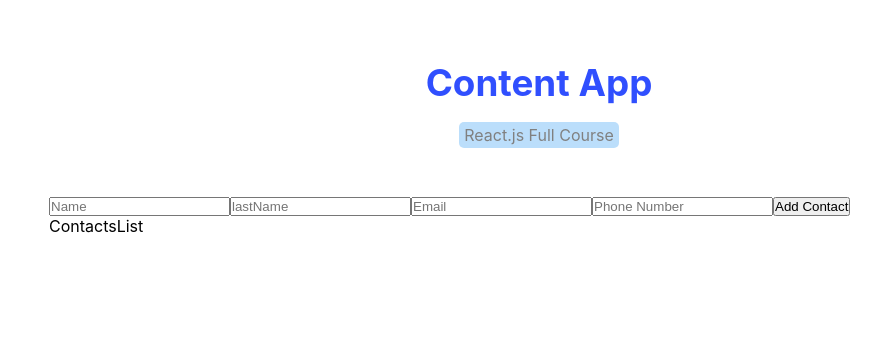
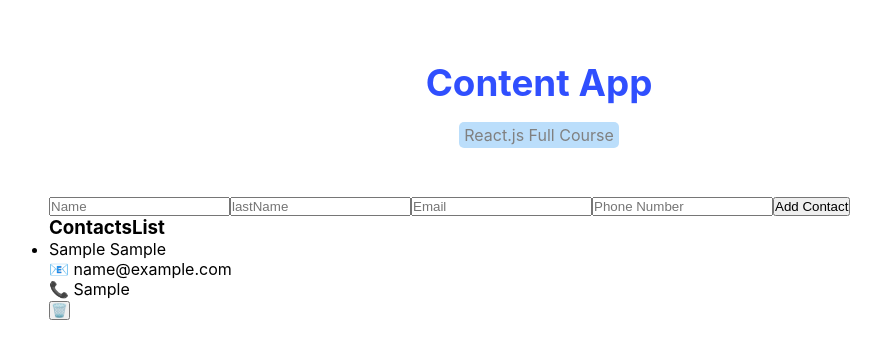
Before and after one commit to zenc-VSC/ali-hamidzadeh_week14, a React (Vite) app: page / in a window 1280 px wide. Both pictures are taken after typing "Sample", "Sample", "name@example.com", "Sample" into the empty fields and a click on the button "Add Contact". Shown: the top 358 px of the page, without its empty margins (101-982 px from the left). Built offline with nearby package versions, Linux system fonts and the light colour scheme.

Commit message:
add delete contact feature using props passing

```diff
--- a/src/components/Contacts.jsx
+++ b/src/components/Contacts.jsx
@@ -44,6 +44,10 @@ function Contacts() {
     });
     console.log(contacts);
   };
+  const deleteHandler = (id) => {
+    const newContacts = contacts.filter((contact) => contact.id !== id);
+    setContacts(newContacts);
+  };
   return (
     <div>
       <div>
@@ -60,7 +64,7 @@ function Contacts() {
         <button onClick={addHandler}>Add Contact</button>
       </div>
       <div>{alert && <p>{alert}</p>}</div>
-      <ContactsList contacts={contacts} />
+      <ContactsList contacts={contacts} deleteHandler={deleteHandler} />
     </div>
   );
 }
--- /dev/null
+++ b/src/components/ContactsItem.jsx
@@ -0,0 +1,23 @@
+import React from "react";
+
+function ContactsItem({
+  data: { id, name, lastName, email, phone },
+  deleteHandler,
+}) {
+  return (
+    <li key={id}>
+      <p>
+        {name} {lastName}
+      </p>
+      <p>
+        <span>📧</span> {email}
+      </p>
+      <p>
+        <span>📞</span> {phone}
+      </p>
+      <button onClick={() => deleteHandler(id)}>🗑️</button>
+    </li>
+  );
+}
+
+export default ContactsItem;
--- a/src/components/ContactsList.jsx
+++ b/src/components/ContactsList.jsx
@@ -1,8 +1,21 @@
 import React from "react";
+import ContactsItem from "./ContactsItem";
 
-function ContactsList(probs) {
-  console.log(probs);
-  return <div>ContactsList</div>;
+function ContactsList({ contacts , deleteHandler}) {
+  return (
+    <div>
+      <h3>ContactsList</h3>
+      {contacts.length ? (
+        <ul>
+          {contacts.map((contact) => (
+            <ContactsItem key={contact.id} data={contact}  deleteHandler={deleteHandler}/>
+          ))}
+        </ul>
+      ) : (
+        <p>No data yet!</p>
+      )}
+    </div>
+  );
 }
 
 export default ContactsList;
```
